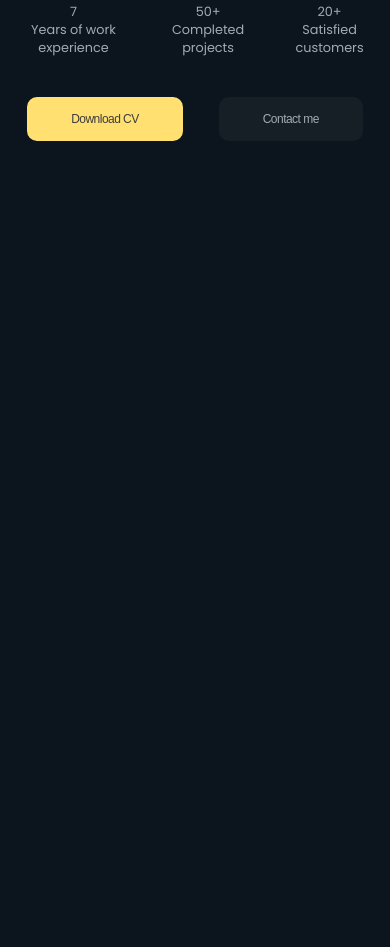
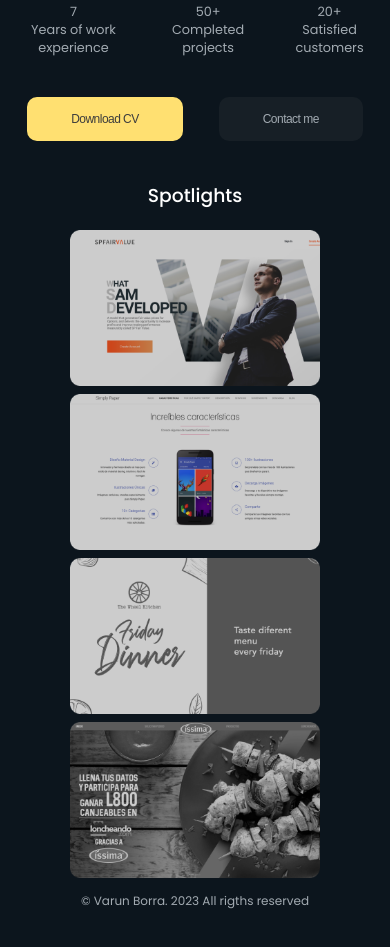
Before and after one commit to worldofvarun/worldofvarun.github.io, a plain HTML site: page index.html in a window 390 px wide. Shown: the part 291-1238 px from the top of the page. Before the commit the page ends 844 px from the top, so only its background shows below. Drawn offline with Linux system fonts and the light colour scheme.

Commit message:
first commit

```diff
--- a/index.html
+++ b/index.html
@@ -9,6 +9,7 @@
 </head>
 <body>
     <main>
+
         <section class="profile-info">
             <div class="container">
                 <div class="profile-pic">
@@ -52,11 +53,30 @@
                 <button type="button" class="download-btn">
                     Download CV
                 </button>
-                <button type="button" class="contact-btn">
-                    Contact me
+                <button type="button" class="contact-btn" >
+                    <a href="mailto:codingryn@gmail.com">Contact me</a>
                 </button>
             </div>
         </section>
+
+        <section class="spotlight-section">
+            <h3>Spotlights</h3>
+            <div class="container">
+                <div class="project p1">
+                    <img alt="project 1" src="images/Rectangle%201.png">
+                </div>
+                <div class="project p2">
+                    <img alt="project 2" src="images/Rectangle%202.png">
+                </div>
+                <div class="project p3">
+                    <img alt="project 3" src="images/Rectangle%203.png">
+                </div>
+                <div class="project p4">
+                    <img alt="project 4" src="images/Rectangle%204.png">
+                </div>
+            </div>
+        </section>
+        <footer><p>© Varun Borra. 2023 All rigths reserved</p></footer>
     </main>
     <script src="https://kit.fontawesome.com/5e956b4a67.js" crossorigin="anonymous"></script>
 </body>
--- a/style/style.css
+++ b/style/style.css
@@ -23,7 +23,7 @@ body{
 }
 
 main {
-    max-width: 500px;
+    max-width: 500px !important;
     min-width: 325px;
     margin: 5% auto;
 }
@@ -50,10 +50,13 @@ main {
     width: 100%;
 }
 
+.profile-description{
+    color: white;
+}
+
 .profile-description h1{
     font-size: 2.5rem;
     font-weight: 500;
-    color: white;
 }
 
 .profile-description p{
@@ -96,16 +99,77 @@ main {
     border: none;
 }
 
+.profile-buttons a{
+    text-decoration: none;
+}
+
 .profile-buttons .download-btn{
     background-color: var(--download-btn-color);
     color: var(--download-text-color);
 }
 
+
+
+
+
+.profile-buttons .download-btn:hover{
+    background-color: transparent;
+    border: 1px solid var(--download-btn-color);
+    color: var(--download-btn-color);
+}
+
 .profile-buttons  .contact-btn{
     background-color: var(--contact-btn-color);
+}
+
+.profile-buttons  a{
     color: var(--contact-text-color);
 }
 
+.profile-buttons  .contact-btn:hover{
+    background-color: transparent;
+    border: 1px solid var(--contact-text-color);
+    color: var(--contact-text-color);
+}
+
+.spotlight-section{
+    color: white;
+    text-align: center;
+
+}
+
+.spotlight-section h3{
+    padding: 20px 10px;
+    font-weight: 500;
+}
+
+
+.spotlight-section .container{
+    display: grid;
+    grid-template-columns: 1fr 1fr;
+    grid-template-rows: 1fr 1fr;
+    gap: 14px;
+}
+
+
+.spotlight-section .project{
+    height: 150px;
+    width: 250px;
+    border-radius: 25px;
+
+}
+
+.project img{
+    height:100%;
+    width: 100%;
+}
+
+footer{
+    text-align: center;
+    padding: 20px 10px;
+    font-size: 12px;
+    color: var(--text-color);
+}
 
 @media screen and (max-width: 768px){
 
@@ -152,4 +216,19 @@ main {
         font-size: 0.75rem;
     }
 
+    .spotlight-section{
+        display: grid;
+        justify-content: center;
+    }
+
+    .spotlight-section .container{
+        grid-template-columns: 1fr;
+        grid-template-rows: 1fr 1fr 1fr 1fr;
+        gap: 14px;
+    }
+
+    .spotlight-section img{
+        width: 100%;
+        height: auto;
+    }
 }
```
Also changed, not shown: images/Rectangle 1.png (added), images/Rectangle 2.png (added), images/Rectangle 3.png (added), images/Rectangle 4.png (added).
